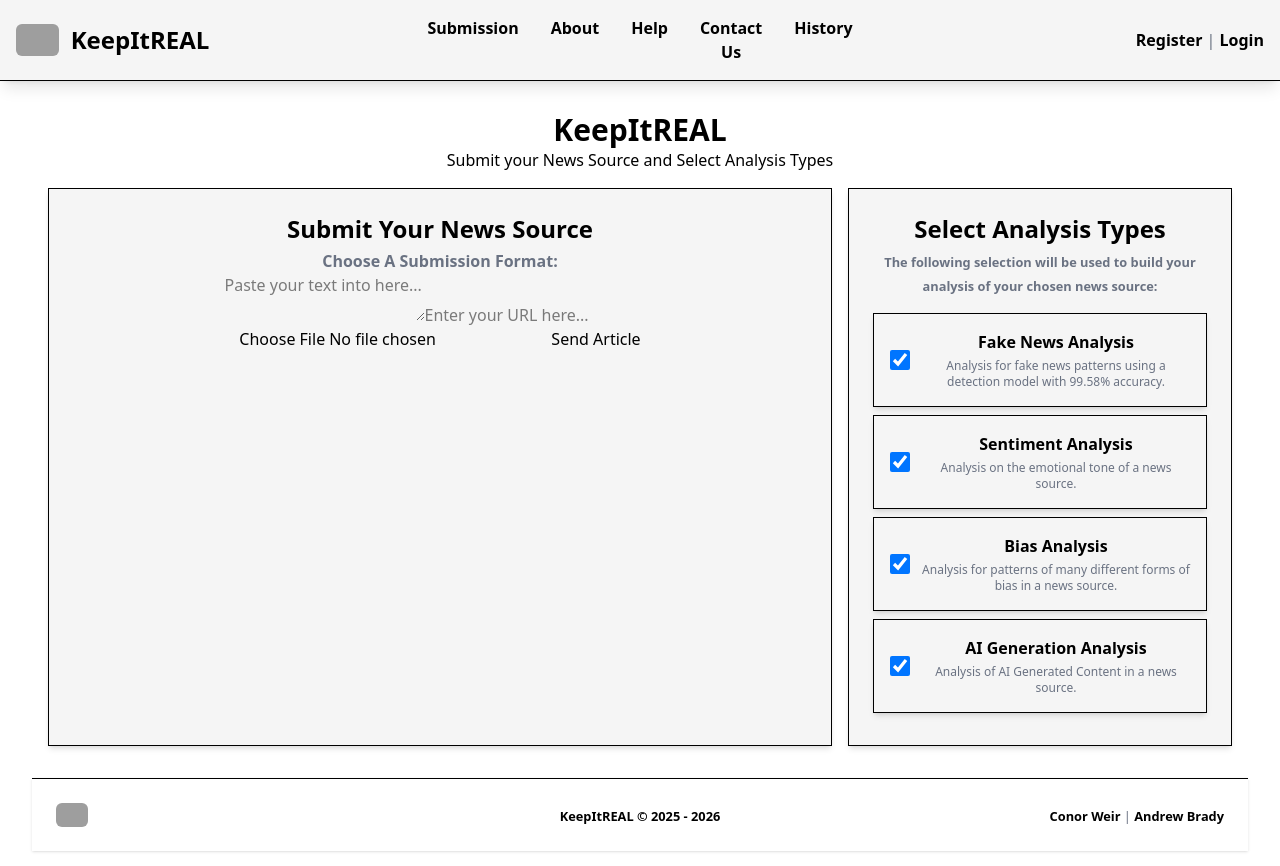
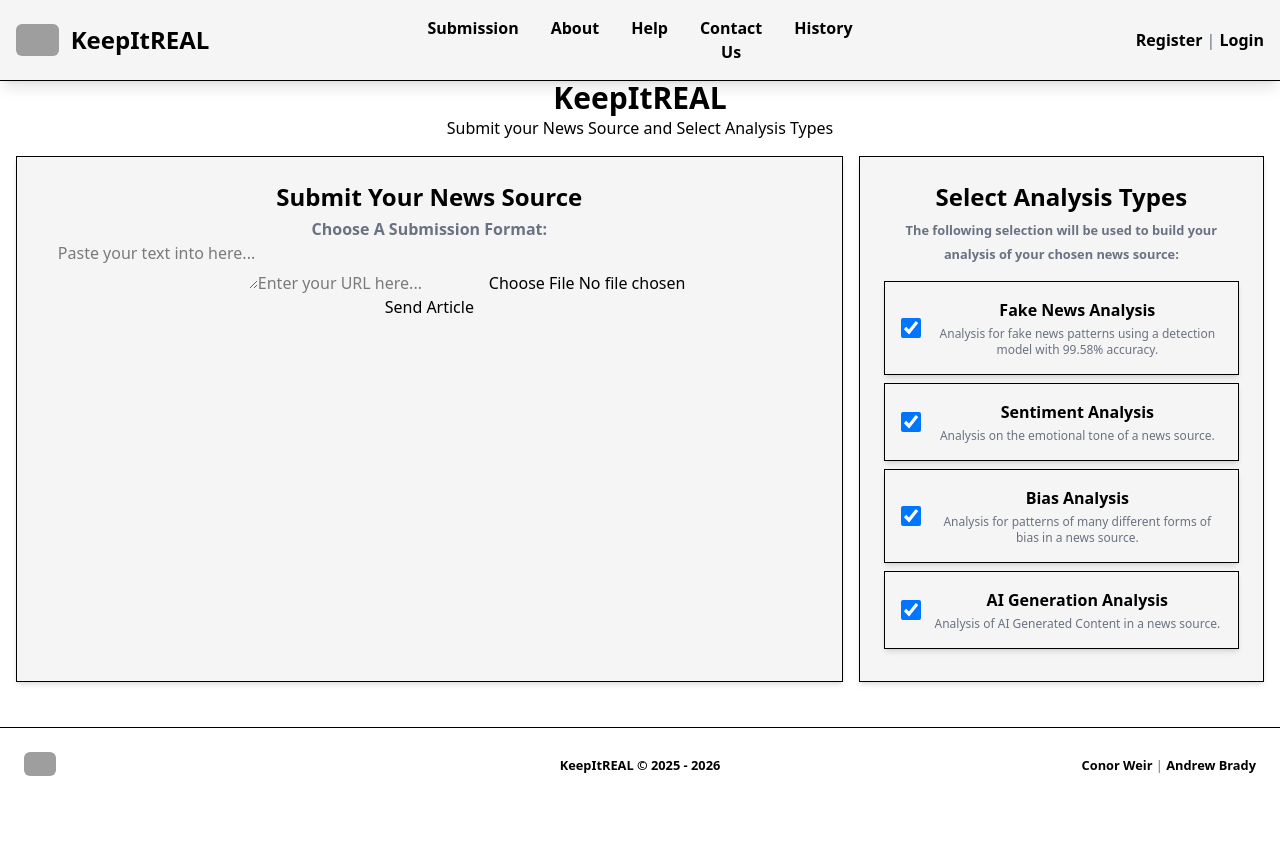
Before and after one commit to conorweir58/Fake-News-Detection-Application, a React app in the folder keepitreal/frontend/: page / in a window 1280 px wide. Shown: the top 866 px of the page. After the commit the page ends 800 px from the top, so only its background shows below. Built offline with nearby package versions, Linux system fonts and the light colour scheme; no server answers; grey boxes are pictures that could not be loaded; the HTML template or start-up script is replaced by a standard one.

Commit message:
Removed some sections of default vite css that was blocking tailwind stylings

```diff
--- a/keepitreal/frontend/src/App.css
+++ b/keepitreal/frontend/src/App.css
@@ -1,9 +1,9 @@
 @import "tailwindcss";
 
 #root {
-  max-width: 1280px;
+  /* max-width: 1280px; */
   margin: 0 auto;
-  padding: 2rem;
+  /* padding: 2rem; */
   text-align: center;
 }
 
--- a/keepitreal/frontend/src/index.css
+++ b/keepitreal/frontend/src/index.css
@@ -13,13 +13,13 @@
   -moz-osx-font-smoothing: grayscale;
 }
 
-body {
+/* body {
   margin: 0;
   display: flex;
   place-items: center;
   min-width: 320px;
   min-height: 100vh;
-}
+} */
 
 /* button {
   border-radius: 8px;
```
